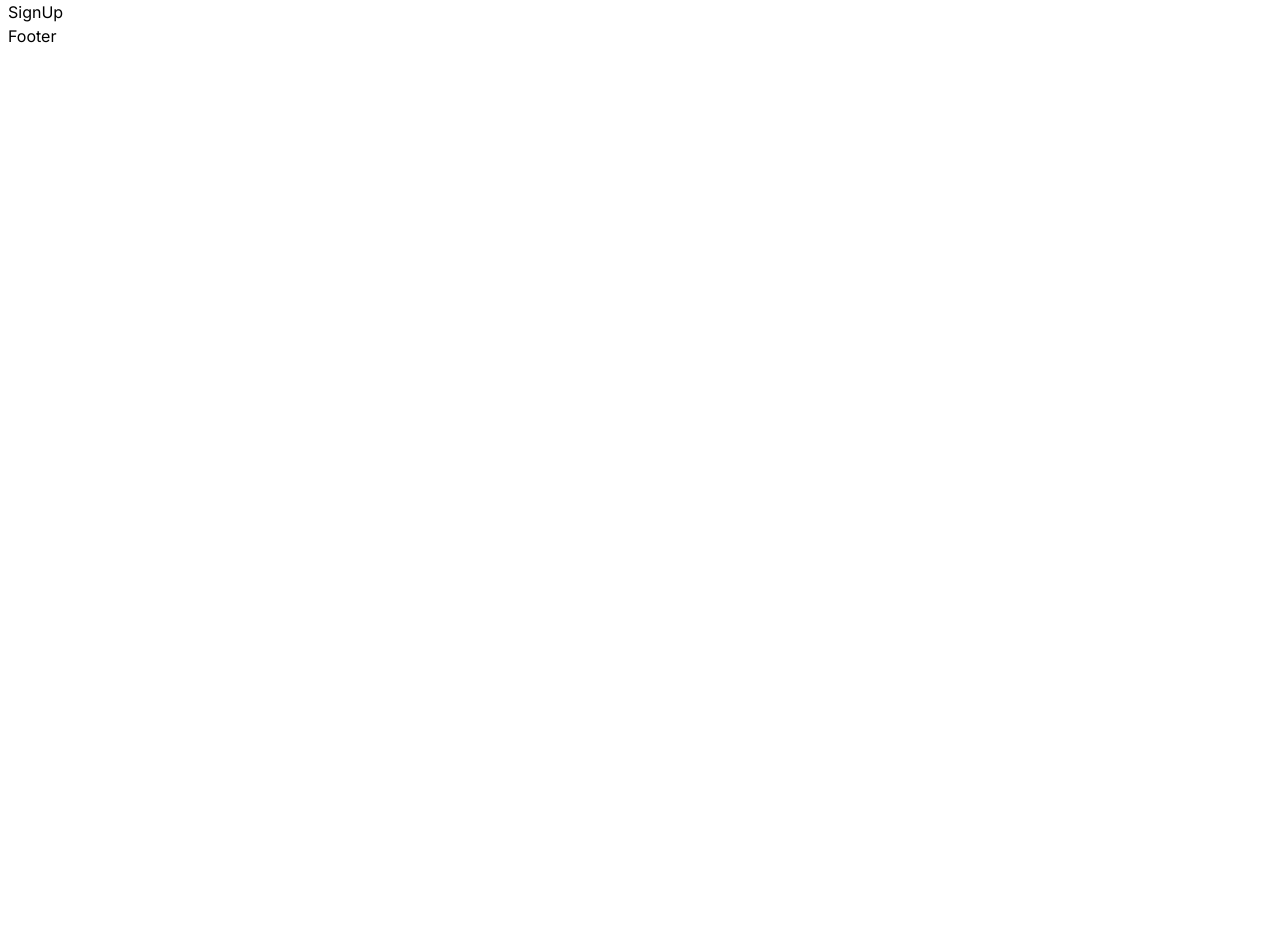
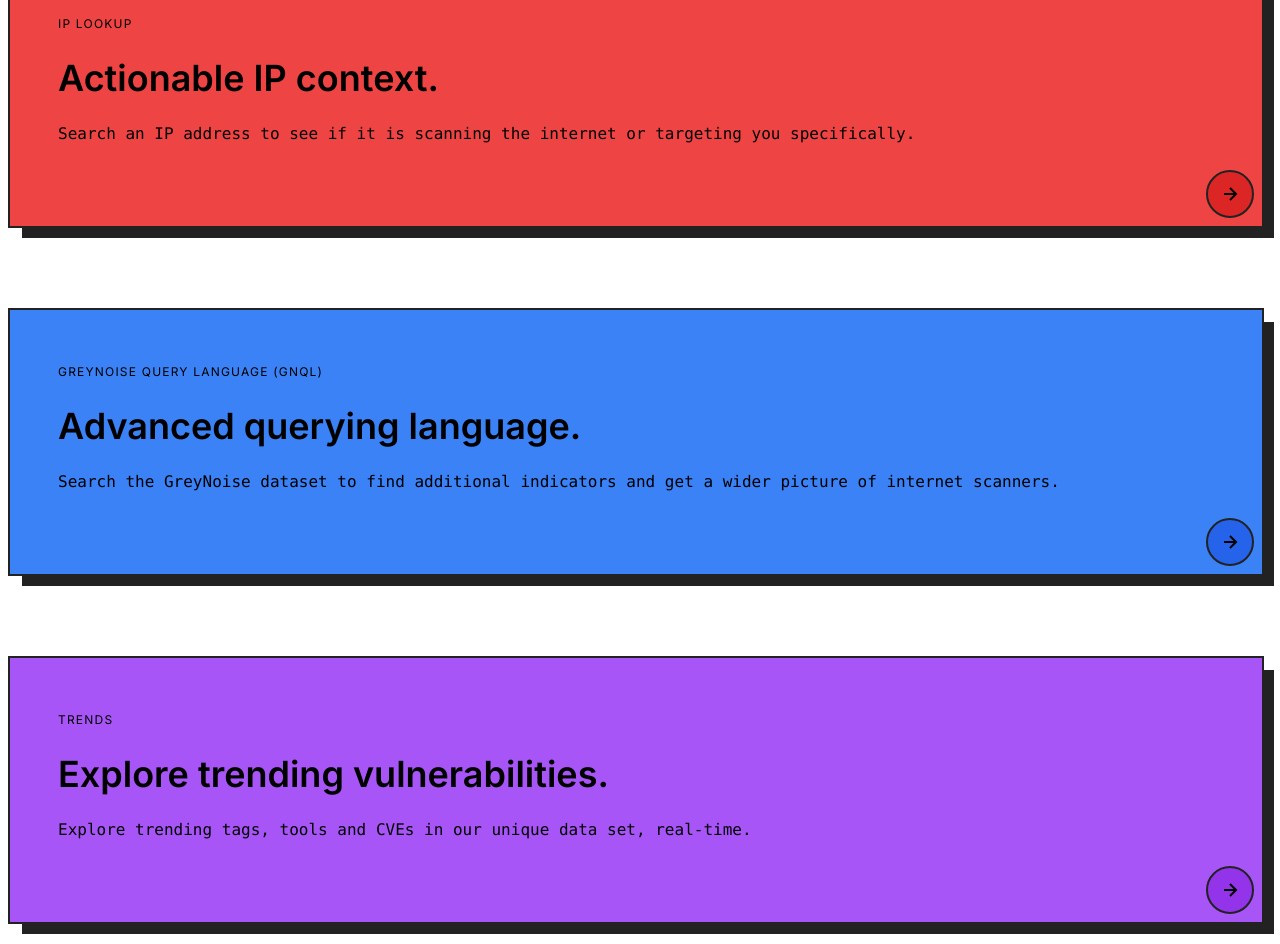
Before and after one commit to knlrvr/neu-noise, a Next.js app: page / in a window 1280 px wide. Shown: the part 2468-3412 px from the top of the page. Before the commit the page ends 2524 px from the top, so only its background shows below. Built offline with nearby package versions, Linux system fonts and the light colour scheme.

Commit message:
services styling pt. 1

```diff
--- a/src/components/services.tsx
+++ b/src/components/services.tsx
@@ -1,8 +1,55 @@
 import React from 'react'
+
+import {
+  BiRightArrowAlt
+} from 'react-icons/bi'
 
 const Services = () => {
   return (
-    <div>Services</div>
+    <div className="max-w-7xl mx-auto py-20">
+      <div className="flex flex-col space-y-20">
+        <div className="border-2 border-[#222] bg-red-500 p-12 mr-2 relative">
+          <span className="text-xs uppercase tracking-widest">IP Lookup</span>
+          <p className="font-semibold text-4xl py-6">Actionable IP context.</p>
+          <p className="font-mono pb-8">
+            Search an IP address to see if it is scanning the internet or targeting you
+            specifically.
+          </p>
+          <div className="bg-red-600 absolute bottom-2 right-2 border-2 border-[#222] rounded-full h-12 w-12 flex justify-center items-center text-2xl group cursor-pointer">
+            <BiRightArrowAlt
+              className="group-hover:-rotate-45 transition duration-200" />
+          </div>
+          <div className="absolute w-full h-full top-3 left-3 bg-[#222] -z-10"></div>
+        </div>
+
+        <div className="border-2 border-[#222] bg-blue-500 p-12 mr-2 relative">
+          <span className="text-xs uppercase tracking-widest">GreyNoise Query Language (GNQL)</span>
+          <p className="font-semibold text-4xl py-6">Advanced querying language.</p>
+          <p className="font-mono pb-8">
+            Search the GreyNoise dataset to find additional indicators and get a wider
+            picture of internet scanners.
+          </p>
+          <div className="bg-blue-600 absolute bottom-2 right-2 border-2 border-[#222] rounded-full h-12 w-12 flex justify-center items-center text-2xl group cursor-pointer">
+            <BiRightArrowAlt
+              className="group-hover:-rotate-45 transition duration-200" />
+          </div>
+          <div className="absolute w-full h-full top-3 left-3 bg-[#222] -z-10"></div>
+        </div>
+
+        <div className="border-2 border-[#222] bg-purple-500 p-12 mr-2 relative">
+          <span className="text-xs uppercase tracking-widest">Trends</span>
+          <p className="font-semibold text-4xl py-6">Explore trending vulnerabilities.</p>
+          <p className="font-mono pb-8">
+            Explore trending tags, tools and CVEs in our unique data set, real-time.
+          </p>
+          <div className="bg-purple-600 absolute bottom-2 right-2 border-2 border-[#222] rounded-full h-12 w-12 flex justify-center items-center text-2xl group cursor-pointer">
+            <BiRightArrowAlt
+              className="group-hover:-rotate-45 transition duration-200" />
+          </div>
+          <div className="absolute w-full h-full top-3 left-3 bg-[#222] -z-10"></div>
+        </div>
+      </div>
+    </div>
   )
 }
 
```
